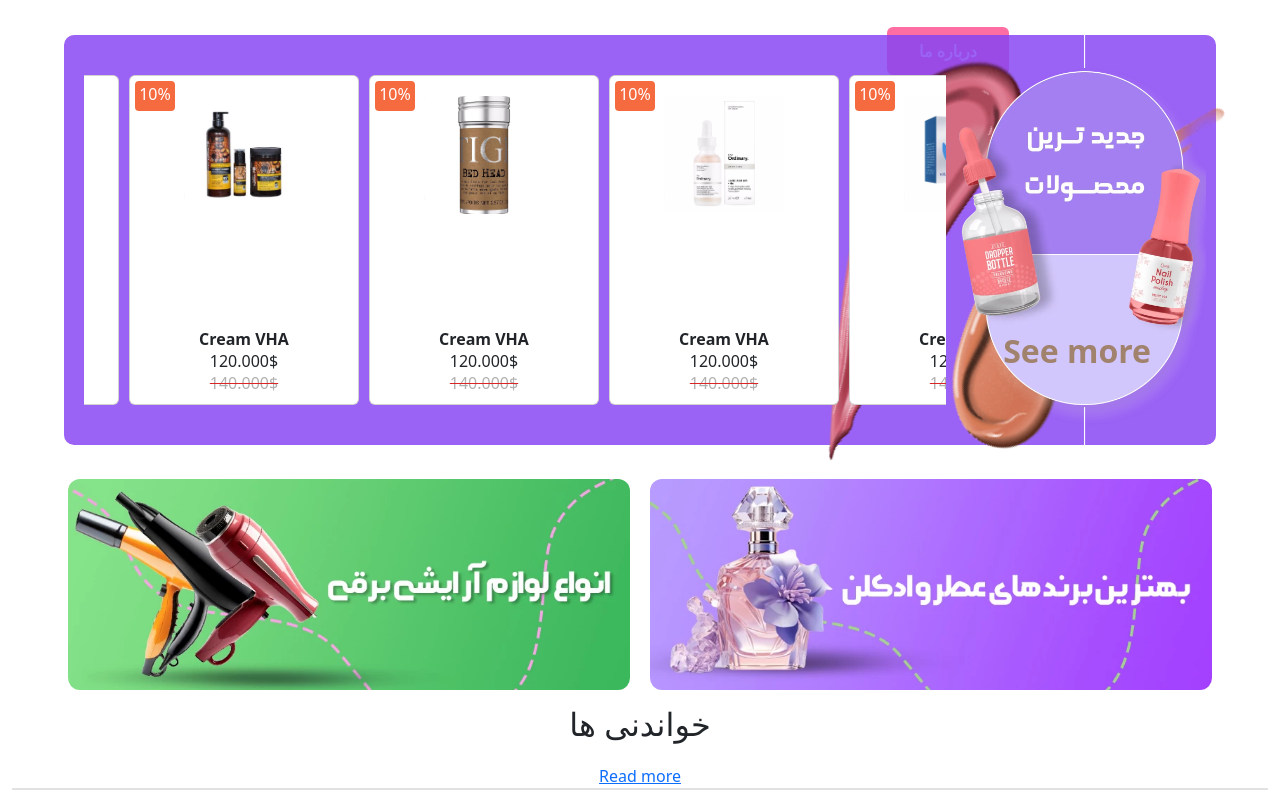
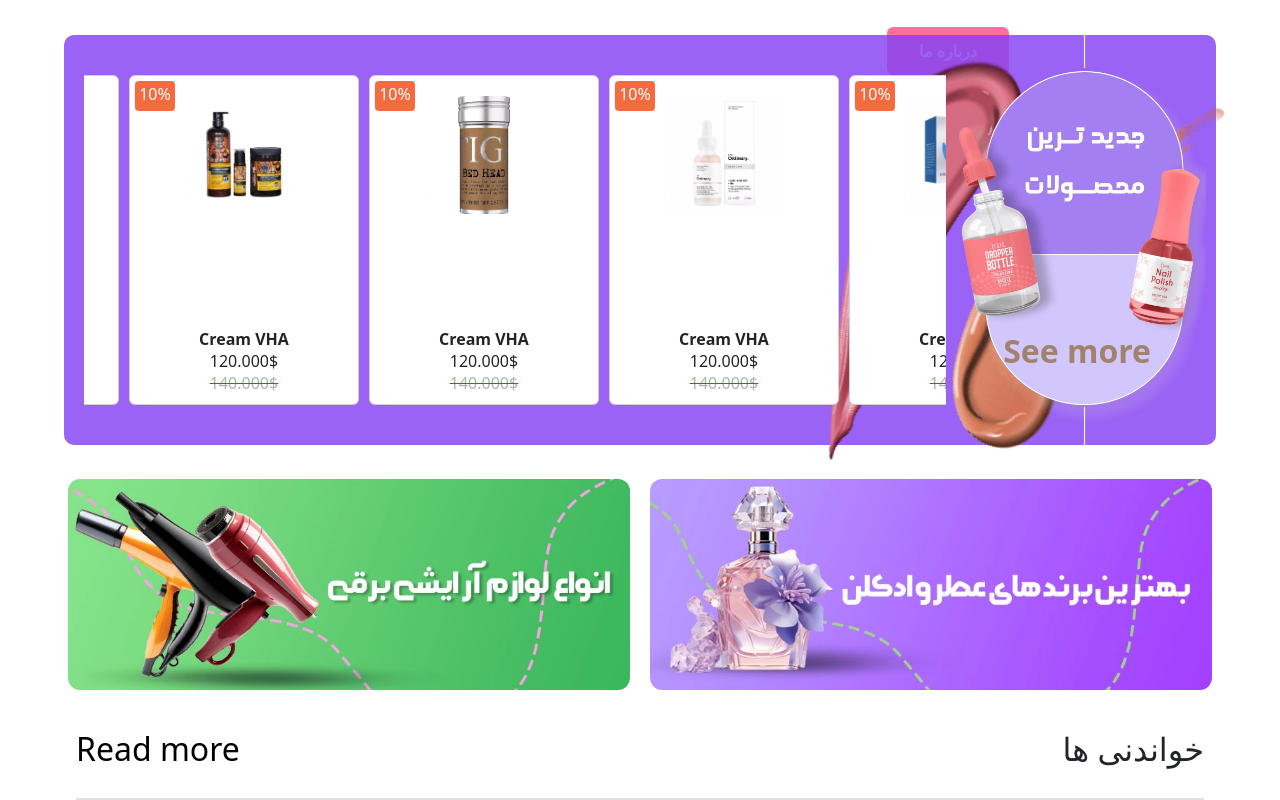
Before and after one commit to Mehdi-njfn/eseleshop, a React (Create React App) app: page / in a window 1280 px wide. Shown: the part 1861-2661 px from the top of the page. Built offline with nearby package versions, Linux system fonts and the light colour scheme.

Commit message:
home updated

```diff
--- a/src/pages/home.jsx
+++ b/src/pages/home.jsx
@@ -547,12 +547,13 @@ const Home = () => {
           <img className='zoom relative  h-auto w-full rounded-xl' src={imglast2} alt="" />
         </div>
       </div>
-      <div className="reading container relative w-[100%] h-[100px]">
-        <div className="readind_title relative w-[100%]  ">
-          <p className=' lg:text-[2rem] font-medium'>خواندنی ها</p>
-          <a href="/reading">Read more</a>
+      <div className="reading container relative w-[90%] h-[100px] mx-auto">
+        <div className="readind_title relative w-[100%] py-[25px] ">
+          <p className='flex float-right justify-end w-[50%] lg:text-[2rem] font-medium'>خواندنی ها</p>
+          <p className='w-[50%] flex mb-0'><a className=' no-underline text-black font-medium text-[2rem]' href="/reading">Read more</a></p>
         </div>
       </div>
+
 
     </>);
 }
```
